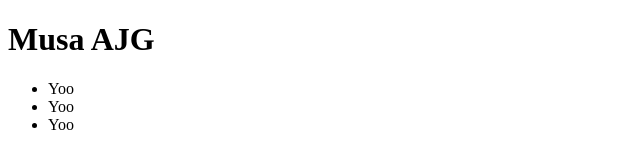
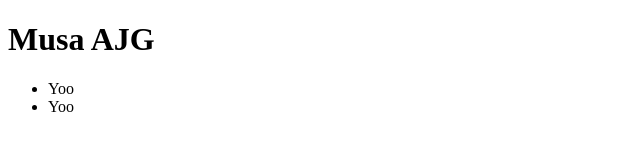
Before and after one commit to KoumoriGG/kou-git-test-3, a plain HTML site: page index.html in a window 1280 px wide. Shown: the full height of the page, 0-640 px from the left. Drawn offline with Linux system fonts and the light colour scheme.

Commit message:
menghapus 1 data list

```diff
--- a/index.html
+++ b/index.html
@@ -11,7 +11,7 @@
     <ul>
         <li>Yoo</li>
         <li>Yoo</li>
-         <li>Yoo</li>
+
     </ul>
 </body>
 </html>
```
